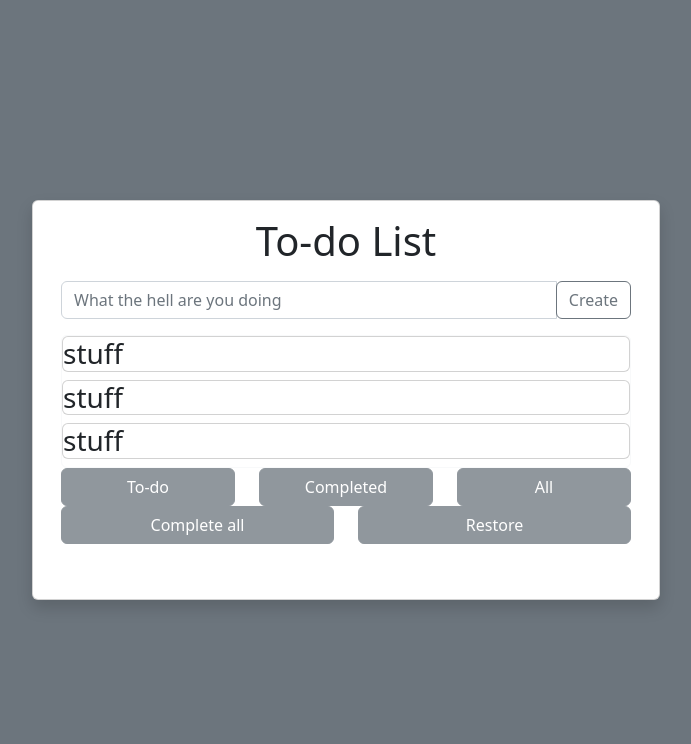
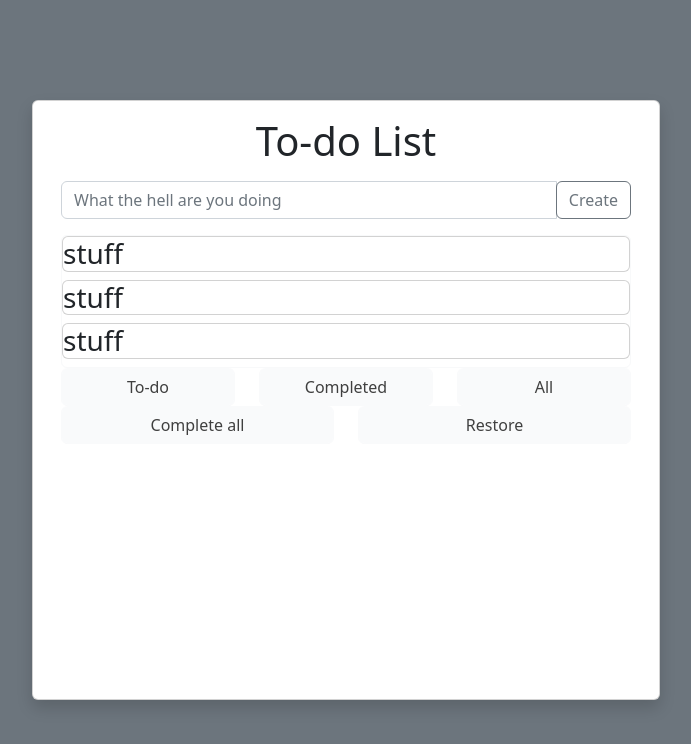
Before and after one commit to Joshtdale/todo-list, a React (Create React App) app in the folder app/: page / in a window 1280 px wide. Shown: the top 744 px of the page, without its empty margins (294-985 px from the left). Built offline with nearby package versions, Linux system fonts and the light colour scheme.

Commit message:
btns changing state

```diff
--- a/app/src/App.js
+++ b/app/src/App.js
@@ -7,7 +7,7 @@ import BottomNav from './BottomNav';
 
 function App() {
 
-    const [page, setPage] = useState('To-do List')
+    const [page, setPage] = useState('To-do')
 
     return (
         <div>
@@ -17,25 +17,18 @@ function App() {
                 </div>
             </div> */}
 
+            <div className="row vh-75">
+                <div className="col">
+                    <Input />
+                    <List page={page}/>
+                </div>
+            </div>
             <div className="row">
                 <div className="col">
-                    <Input />
-                    <List />
-                    <BottomNav />
+                    <BottomNav setPage={setPage}/>
                 </div>
             </div>
 
-            {/* <div className="row">
-                <div className="col">
-
-                </div>
-            </div>
-
-            <div className="row">
-                <div className="col">
-
-                </div>
-            </div> */}
         </div>
     )
 }
--- /dev/null
+++ b/app/src/BottomNav.css
@@ -0,0 +1,3 @@
+.navContainer {
+    margin-bottom: 0;
+}
--- a/app/src/BottomNav.js
+++ b/app/src/BottomNav.js
@@ -1,26 +1,33 @@
-function BottomNav(){
+import './BottomNav.css';
+
+
+function BottomNav(props){
+    function navClick(page){
+        // let name = this.innerHTML
+        props.setPage(page)
+    }
     return (
-        <>
+        <div className='navContainer'>
             <div className="row text-center">
                 <div className="col">
-                    <button className="btn btn-secondary w-100 opacity-75">To-do</button>
+                    <button className="btn btn-light w-100 opacity-75" onClick={() => {navClick('To-do')}}>To-do</button>
                 </div>
                 <div className="col">
-                    <button className="btn btn-secondary w-100 opacity-75">Completed</button>
+                    <button className="btn btn-light w-100 opacity-75" onClick={() => {navClick('Completed')}}>Completed</button>
                 </div>
                 <div className="col">
-                    <button className="btn btn-secondary w-100 opacity-75">All</button>
+                    <button className="btn btn-light w-100 opacity-75" onClick={() => {navClick('All')}}>All</button>
                 </div>
             </div>
             <div className="row text-center">
                 <div className="col">
-                    <button className="btn btn-secondary w-100 opacity-75">Complete all</button>
+                    <button className="btn btn-light w-100 opacity-75" onClick={() => {navClick('Complete all')}}>Complete all</button>
                 </div>
                 <div className="col">
-                    <button className="btn btn-secondary w-100 opacity-75">Restore</button>
+                    <button className="btn btn-light w-100 opacity-75" onClick={() => {navClick('Restore')}}>Restore</button>
                 </div>
             </div>
-        </>
+        </div>
     )
 }
 
--- a/app/src/List.js
+++ b/app/src/List.js
@@ -1,4 +1,7 @@
-function List(){
+function List(props){
+
+    console.log(props.page)
+
     return (
         <div className="card border-light">
             <h3 className="card">stuff</h3>
--- a/app/src/index.js
+++ b/app/src/index.js
@@ -8,14 +8,14 @@ const root = ReactDOM.createRoot(document.getElementById('root'));
 root.render(
   <React.StrictMode>
     <div className='container-fluid vh-100 vw-100 d-flex justify-content-center align-items-center bg-secondary'>
-      <div className="card h-50 w-50 shadow">
+      <div className="card h-75 w-50 shadow">
         <div className="row">
           <div className="col">
             <h1 className='text-center m-3'>To-do List</h1>
           </div>
         </div>
 
-        <div className="row mx-3">
+        <div className="row mx-3 h-75">
           <div className="col">
             <App />
 
```
